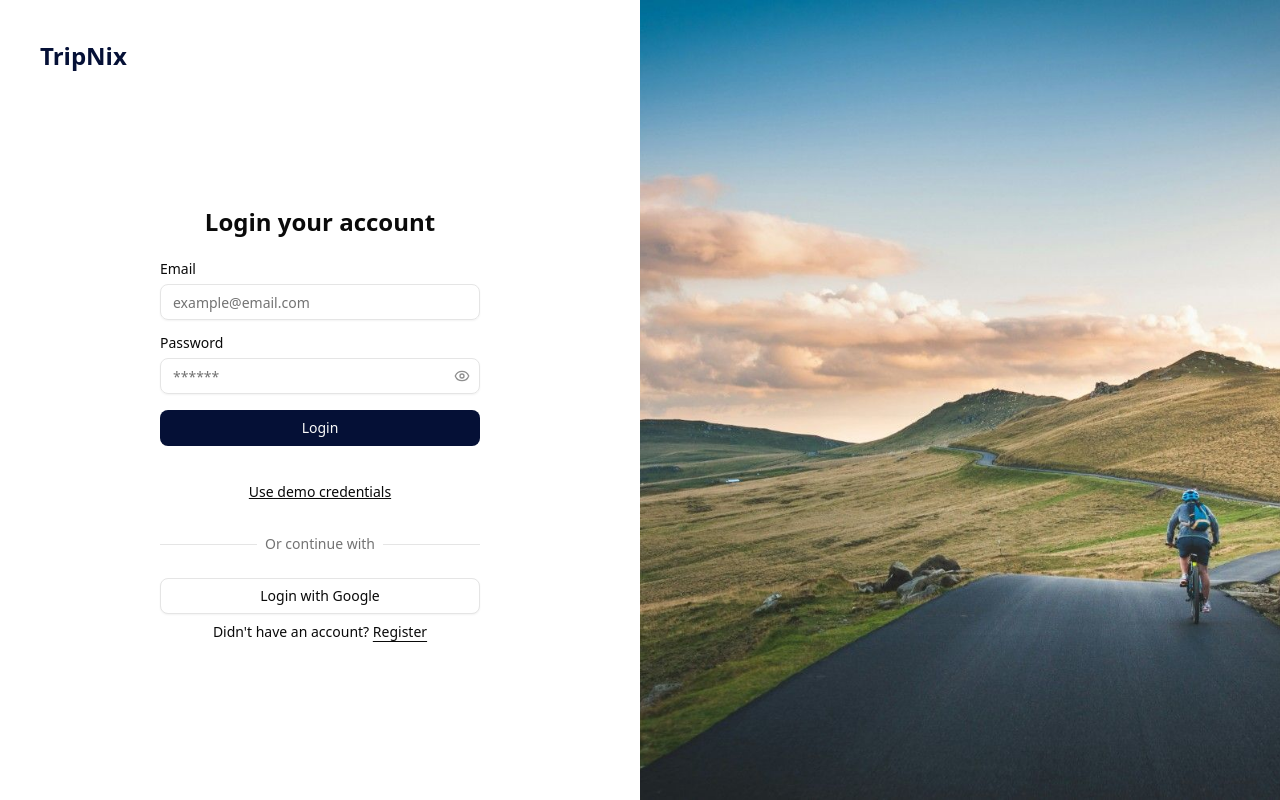
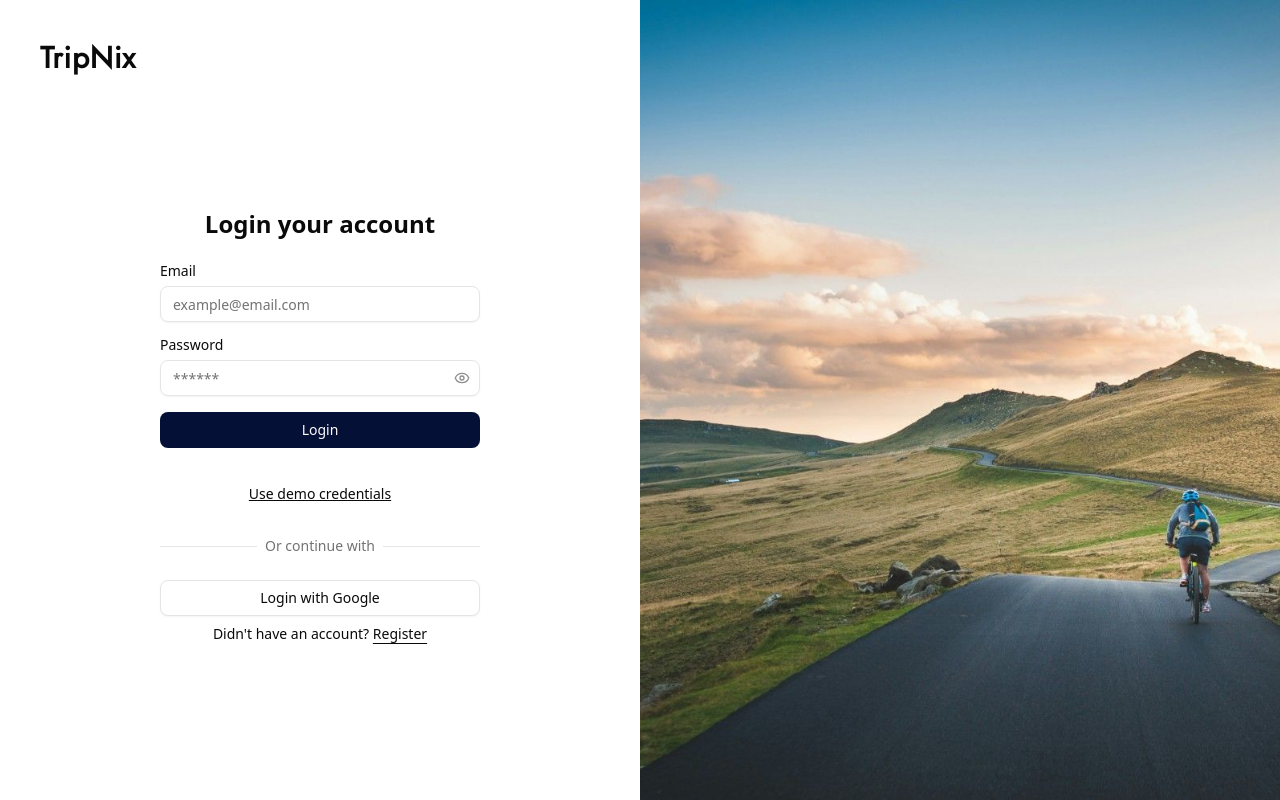
Before and after one commit to AH-Ratul/tripnix_client, a React (Vite) app: page /login in a window 1280 px wide. Built offline with nearby package versions, Linux system fonts and the light colour scheme; no server answers.

Commit message:
update(logo): change font, text size

```diff
--- a/src/assets/icons/Logo.tsx
+++ b/src/assets/icons/Logo.tsx
@@ -4,7 +4,9 @@ const Logo = () => {
   return (
     <div>
       <Link to="/">
-        <h1 className="font-bold text-2xl text-primary">TripNix</h1>
+        <h1 className="font-bold tracking-wide text-3xl font-jost">
+          TripNix
+        </h1>
       </Link>
     </div>
   );
```
